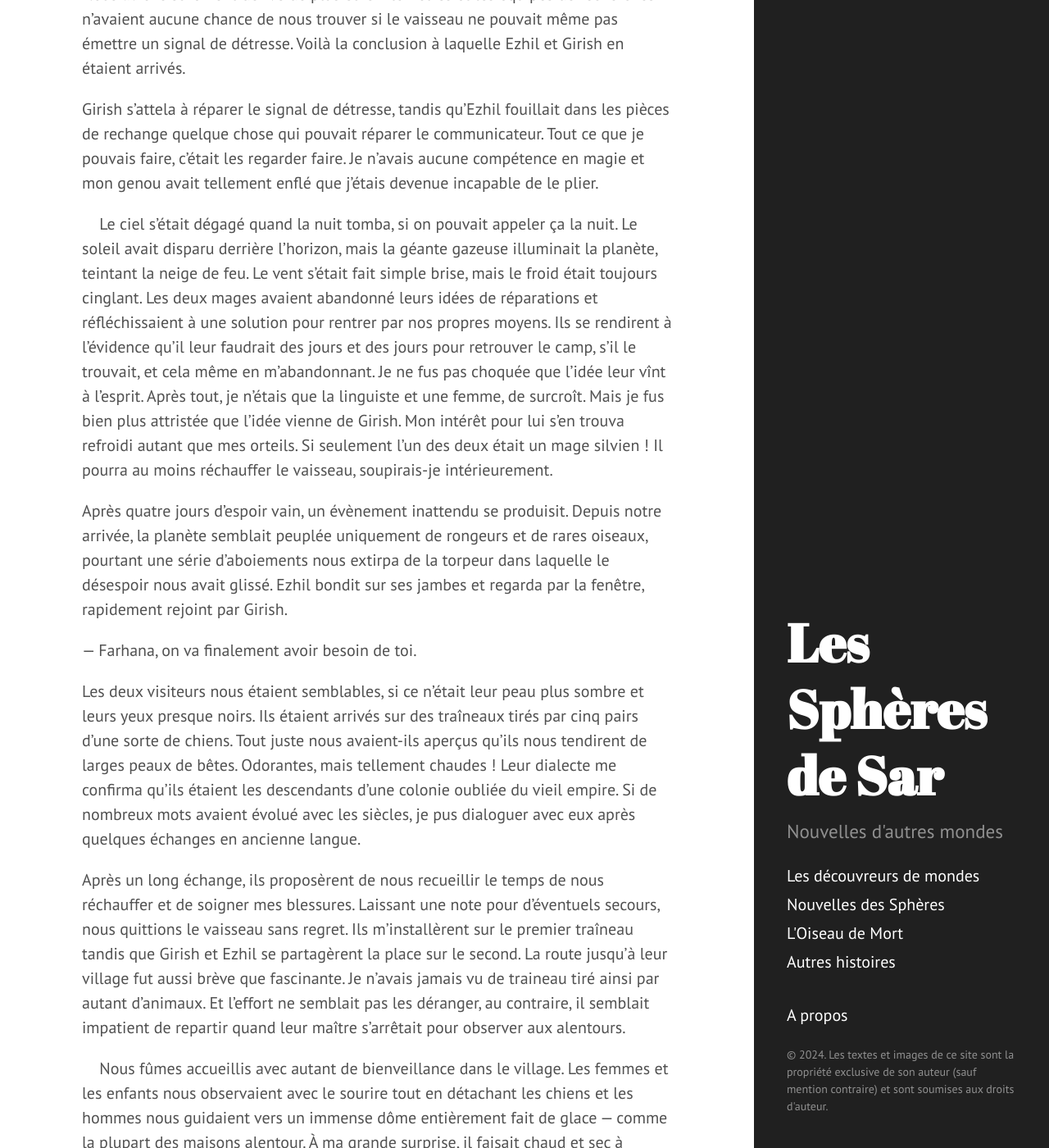
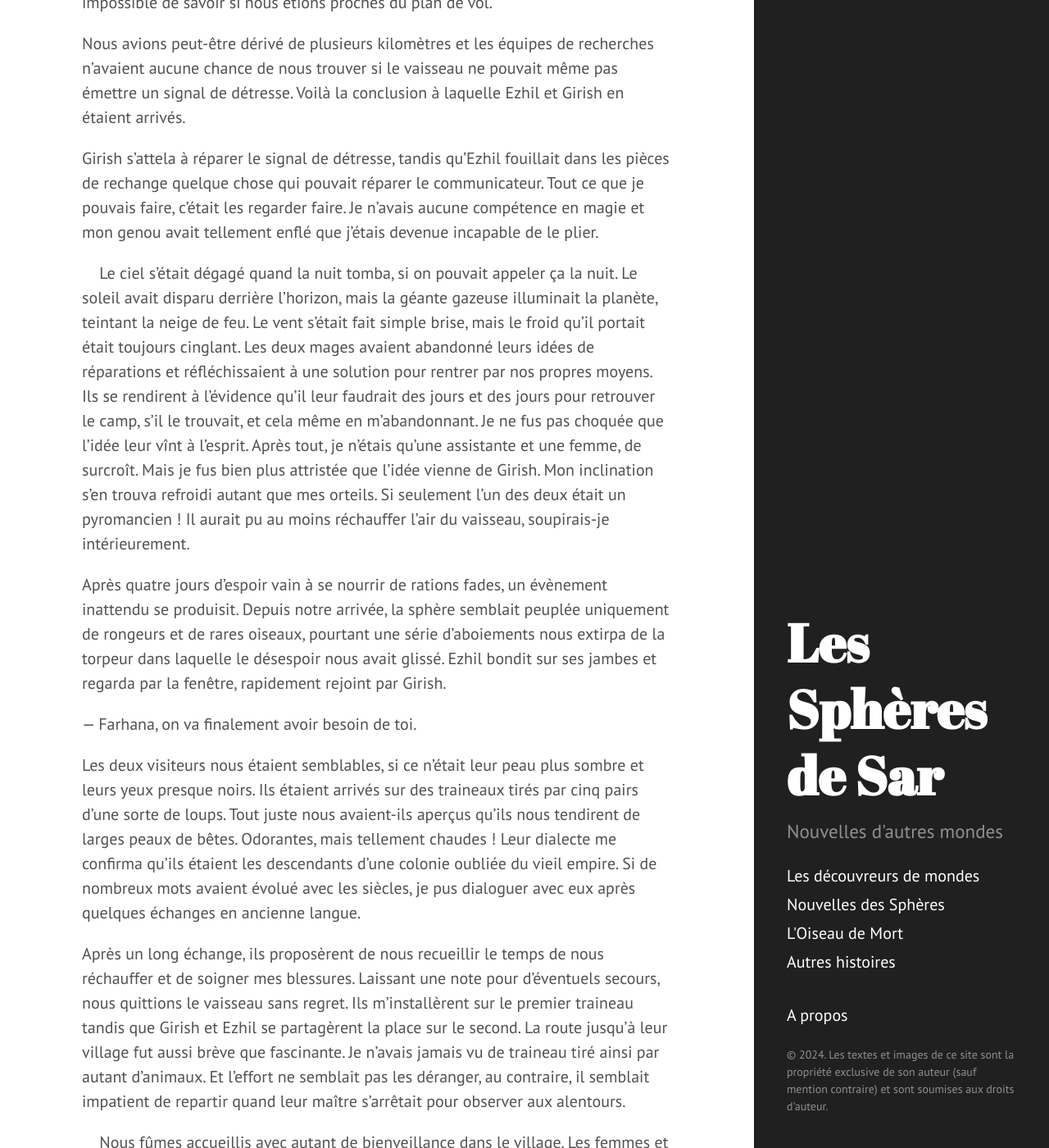
Before and after one commit to spheresdesar/shortstories, a Jekyll site: the page built from _posts/2017-05-02-perdu-dans-un-mirage.md, in a window 1280 px wide and 1400 px high, scrolled down 3932 px. Shown: the whole window at 82% size. Built offline with Jekyll 4.4.1, drawn with Linux system fonts in a browser that asks for light colours; some of the changed text lies outside the part shown.

Commit message:
Corrections Perdu dans un mirage

```diff
--- a/_posts/2017-05-02-perdu-dans-un-mirage.md
+++ b/_posts/2017-05-02-perdu-dans-un-mirage.md
@@ -55,62 +54,62 @@
 
 — Oui, monsieur.
 
-On entendait déjà les craquements du tonnerre et quelques flocons passèrent devant mon hublot. Girish manoeuvra pour se placer dans le couloir de retour. Je profitais de ce court répit pour aller boire un peu d’eau à l’arrière du vaisseau. À peine m’étais-je redressée qu’une violente embardée me fit perdre l’équilibre. Une douleur aiguë me transperça le crâne et je sombrais dans l’inconscience.
+On entendait déjà les craquements du tonnerre et quelques flocons passèrent devant mon hublot. Girish manœuvra pour se placer dans le couloir de retour. Je profitais de ce court répit pour aller boire un peu d’eau à l’arrière du vaisseau. À peine m’étais-je redressée qu’une violente embardée me fit perdre l’équilibre. Une douleur aiguë me transperça le crâne et je sombrais dans l’inconscience.
 
 
 Je m’éveillais au son de la colère d’Ezhil.
 
 — Comment ça, tout a grillé ? C’est quoi ces conneries ?
 
-— Tout ! Vraiment tout ! Je ne savais même pas que c’était possible ! Ce machin est une coquille vide ! hurla Girish pour se faire entendre malgré le vent hurlant dans le vaisseau.
+— Tout ! Vraiment tout ! Je ne savais même pas que c’était possible ! Ce machin est une coquille vide ! hurla Girish pour se faire entendre malgré le vent hurlant autour du vaisseau.
 
-Je soulevais la tête pour voir d’où il pouvait provenir. La douleur me donna le vertige. Un marteau semblait me frapper le crâne tandis que mon genou droit semblait écrasé par un énorme poids. Je respirais profondément, à plusieurs reprises, les yeux clos, avant de chercher à nouveau à me redresser quand les nausées furent plus supportables. Le vaisseau était étrangement tordu. Des impacts constellaient le pare-brise et le hublot d’observation avait presque entièrement disparu.
+Je soulevais la tête pour voir d’où il pouvait provenir. La douleur me donna le vertige. Un marteau semblait me frapper le crâne sans répit tandis que mon genou droit était écrasé par un énorme poids. Je respirais profondément, à plusieurs reprises, les yeux clos, avant de chercher à nouveau à me redresser quand les nausées furent plus supportables. Le vaisseau était étrangement tordu. Des impacts constellaient le pare-brise et le hublot d’observation avait presque entièrement disparu.
 
 — Ah, au moins Farhana se réveille. Tu m’entends ? demanda Ezhil.
 
-J’hochais de la tête, m’arrachant une grimace de douleur.
+Je hochais de la tête, m’arrachant une grimace de douleur.
 
 — Oui… gémis-je. Comment…
 
 Un sifflement aigu réagit au son de ma voix et m’empêcha de continuer.
 
-— On s’est crashé, répondit malgré tout Ezhil. Girish dit que tout le réseau de l’appareil à griller quand un simple éclair nous a touché.
+— On s’est crashé, répondit malgré tout Ezhil. Girish dit que tout le réseau de l’appareil à griller quand un simple éclair nous a touchés.
 
 — C’était un putain d’orage magique, ouais ! Si j’avais réagi moins vite, j’aurais grillé avec le reste du circuit et vous ne seriez pas là pour en parler !
 
 Le pilote donna un violent coup dans son fauteuil qui tourbillonna sur son axe en couinant.
 
-— On se calme, gamin ! C’est pas comme ça qu’on va avancer. Rassemble les données de Farhana et ouvre-moi cette porte. On va essayer de savoir où on se trouve. Avec un peu de chance, on ne s’est pas trop éloigné et les autres équipes pourront nous retrouver quand ils remarqueront notre absence. Fille, tu peux te lever ?
+— On se calme, gamin ! Ce n’est pas comme ça qu’on va avancer. Rassemble les données de Farhana et ouvre-moi cette porte. On va essayer de savoir où on se trouve. Avec un peu de chance, on ne s’est pas trop éloigné et les autres équipes pourront nous retrouver quand ils remarqueront notre absence. Fille, tu peux te lever ?
 
 — Je… je ne sais pas.
 
-— On va essayer ensemble. Tu sauras sans doute mieux que nous à quoi ressemblait le terrain quand on était encore sur la bonne route.
+— On va essayer ensemble. Tu sauras sans doute mieux que nous à quoi ressemblait le terrain si on est encore sur la bonne route.
 
-Je n’eus pas le temps de m’étonner devant la sollicitude inhabituelle d’Ezhil qu’un froid glacial nous frappât de plein fouet. Girish avait ouvert la porte.
+Je n’eus pas le temps de m’étonner devant la sollicitude inhabituelle d’Ezhil qu’un froid glacial nous frappa de plein fouet. Girish avait ouvert la porte.
 
 — S’il n’était de glace, je savourerais ce vent, lança le pilote tout en retenant la capuche fourrée de son manteau.
 
-&nbsp;&nbsp;&nbsp;&nbsp;Nous étions au pied d’une large colline recouverte d’arbres épineux et parsemée de roches affleurantes. Devant nous, d’une vaste plaine neigeuse s’élevait une brume épaisse. Rien. Cela ne me disait rien. Même en regardant mes notes, il était impossible de savoir si nous étions proche du plan de vol.
+&nbsp;&nbsp;&nbsp;&nbsp;Nous étions au pied d’une large colline recouverte d’arbres épineux et parsemée de roches affleurantes. Devant nous, une brume épaisse s’élevait d'une vaste plaine neigeuse. Rien n'éveilla mes souvenirs. Même en regardant mes notes, il était impossible de savoir si nous étions proches du plan de vol.
 
-Nous avions sûrement dérivé de plusieurs kilomètres et les équipes de recherches n’avaient aucune chance de nous trouver si le vaisseau ne pouvait même pas émettre un signal de détresse. Voilà la conclusion à laquelle Ezhil et Girish en étaient arrivés.
+Nous avions peut-être dérivé de plusieurs kilomètres et les équipes de recherches n’avaient aucune chance de nous trouver si le vaisseau ne pouvait même pas émettre un signal de détresse. Voilà la conclusion à laquelle Ezhil et Girish en étaient arrivés.
 
 Girish s'attela à réparer le signal de détresse, tandis qu’Ezhil fouillait dans les pièces de rechange quelque chose qui pouvait réparer le communicateur. Tout ce que je pouvais faire, c’était les regarder faire. Je n’avais aucune compétence en magie et mon genou avait tellement enflé que j’étais devenue incapable de le plier.
 
 
-&nbsp;&nbsp;&nbsp;&nbsp;Le ciel s’était dégagé quand la nuit tomba, si on pouvait appeler ça la nuit. Le soleil avait disparu derrière l’horizon, mais la géante gazeuse illuminait la planète, teintant la neige de feu. Le vent s’était fait simple brise, mais le froid était toujours cinglant. Les deux mages avaient abandonné leurs idées de réparations et réfléchissaient à une solution pour rentrer par nos propres moyens. Ils se rendirent à l’évidence qu’il leur faudrait des jours et des jours pour retrouver le camp, s’il le trouvait, et cela même en m’abandonnant. Je ne fus pas choquée que l’idée leur vînt à l’esprit. Après tout, je n’étais que la linguiste et une femme, de surcroît. Mais je fus bien plus attristée que l’idée vienne de Girish. Mon intérêt pour lui s’en trouva refroidi autant que mes orteils. Si seulement l’un des deux était un mage silvien ! Il pourra au moins réchauffer le vaisseau, soupirais-je intérieurement.
+&nbsp;&nbsp;&nbsp;&nbsp;Le ciel s’était dégagé quand la nuit tomba, si on pouvait appeler ça la nuit. Le soleil avait disparu derrière l’horizon, mais la géante gazeuse illuminait la planète, teintant la neige de feu. Le vent s’était fait simple brise, mais le froid qu'il portait était toujours cinglant. Les deux mages avaient abandonné leurs idées de réparations et réfléchissaient à une solution pour rentrer par nos propres moyens. Ils se rendirent à l’évidence qu’il leur faudrait des jours et des jours pour retrouver le camp, s’il le trouvait, et cela même en m’abandonnant. Je ne fus pas choquée que l’idée leur vînt à l’esprit. Après tout, je n’étais qu'une assistante et une femme, de surcroît. Mais je fus bien plus attristée que l’idée vienne de Girish. Mon inclination s’en trouva refroidi autant que mes orteils. Si seulement l’un des deux était un pyromancien ! Il aurait pu au moins réchauffer l'air du vaisseau, soupirais-je intérieurement.
 
 
-Après quatre jours d’espoir vain, un évènement inattendu se produisit. Depuis notre arrivée, la planète semblait peuplée uniquement de rongeurs et de rares oiseaux, pourtant une série d’aboiements nous extirpa de la torpeur dans laquelle le désespoir nous avait glissé. Ezhil bondit sur ses jambes et regarda par la fenêtre, rapidement rejoint par Girish.
+Après quatre jours d’espoir vain à se nourrir de rations fades, un évènement inattendu se produisit. Depuis notre arrivée, la sphère semblait peuplée uniquement de rongeurs et de rares oiseaux, pourtant une série d’aboiements nous extirpa de la torpeur dans laquelle le désespoir nous avait glissé. Ezhil bondit sur ses jambes et regarda par la fenêtre, rapidement rejoint par Girish.
 
 — Farhana, on va finalement avoir besoin de toi.
 
 
-Les deux visiteurs nous étaient semblables, si ce n’était leur peau plus sombre et leurs yeux presque noirs. Ils étaient arrivés sur des traîneaux tirés par cinq pairs d’une sorte de chiens. Tout juste nous avaient-ils aperçus qu’ils nous tendirent de larges peaux de bêtes. Odorantes, mais tellement chaudes ! Leur dialecte me confirma qu’ils étaient les descendants d’une colonie oubliée du vieil empire. Si de nombreux mots avaient évolué avec les siècles, je pus dialoguer avec eux après quelques échanges en ancienne langue.
+Les deux visiteurs nous étaient semblables, si ce n’était leur peau plus sombre et leurs yeux presque noirs. Ils étaient arrivés sur des traineaux tirés par cinq pairs d’une sorte de loups. Tout juste nous avaient-ils aperçus qu’ils nous tendirent de larges peaux de bêtes. Odorantes, mais tellement chaudes ! Leur dialecte me confirma qu’ils étaient les descendants d’une colonie oubliée du vieil empire. Si de nombreux mots avaient évolué avec les siècles, je pus dialoguer avec eux après quelques échanges en ancienne langue.
 
-Après un long échange, ils proposèrent de nous recueillir le temps de nous réchauffer et de soigner mes blessures. Laissant une note pour d’éventuels secours, nous quittions le vaisseau sans regret. Ils m’installèrent sur le premier traîneau tandis que Girish et Ezhil se partagèrent la place sur le second. La route jusqu’à leur village fut aussi brève que fascinante. Je n’avais jamais vu de traineau tiré ainsi par autant d’animaux. Et l’effort ne semblait pas les déranger, au contraire, il semblait impatient de repartir quand leur maître s’arrêtait pour observer aux alentours.
+Après un long échange, ils proposèrent de nous recueillir le temps de nous réchauffer et de soigner mes blessures. Laissant une note pour d’éventuels secours, nous quittions le vaisseau sans regret. Ils m’installèrent sur le premier traineau tandis que Girish et Ezhil se partagèrent la place sur le second. La route jusqu’à leur village fut aussi brève que fascinante. Je n’avais jamais vu de traineau tiré ainsi par autant d’animaux. Et l’effort ne semblait pas les déranger, au contraire, il semblait impatient de repartir quand leur maître s’arrêtait pour observer aux alentours.
 
 
-&nbsp;&nbsp;&nbsp;&nbsp;Nous fûmes accueillis avec autant de bienveillance dans le village. Les femmes et les enfants nous observaient avec le sourire tout en détachant les chiens et les hommes nous guidaient vers un immense dôme entièrement fait de glace — comme la plupart des maisons alentour. À ma grande surprise, il faisait chaud et sec à l’intérieur. On nous apporta à boire et à manger. Une femme s’avança vers moi avec un petit paravent de bois qu’elle posa de manière à m’isoler du reste de l’assemblée.
+&nbsp;&nbsp;&nbsp;&nbsp;Nous fûmes accueillis avec autant de bienveillance dans le village. Les femmes et les enfants nous observèrent avec un sourire tout en détachant les loups puis les hommes nous guidèrent vers un immense dôme entièrement fait de glace — comme la plupart des maisons alentour. À ma grande surprise, il faisait chaud et sec à l’intérieur. On nous apporta à boire et à manger. Une femme s’avança vers moi avec un petit paravent de bois qu’elle posa de manière à m’isoler du reste de l’assemblée.
 
 — Je être guérisseuse de tribu, fit-elle d’une voix douce et rassurante. Je soigner vous puis vous reposer.
 
@@ -135,25 +134,25 @@
 
 — Farhana, demain, tu leur demanderas de nous en fournir deux pour que nous puissions contacter le camp et activer la balise de détresse.
 
-— Mais, non, le contredit Girish. C’est à leur montagne qu’il faut leur demander de nous emmener. On se fournira nous même en pierres et comme ça on saura où en trouver d’autres. On aura une sacrée récompense pour une telle découverte !
+— Mais, non, le contredit Girish. C’est à leur montagne qu’il faut leur demander de nous emmener. On se fournira nous-même en pierres et comme ça on saura où en trouver d’autres. On aura une sacrée récompense pour une telle découverte !
 
 — Ne sois pas idiot. Si cette montagne est sacrée, aucune chance qu’il nous indique le chemin. Ils ne sont tout de même pas aussi naïfs.
 
-— Pourquoi ça intéresserait l’Empire ? demandais-je naïvement. On en trouve partout des catalyseurs
+— Pourquoi ça intéresserait l’Empire ? demandais-je naïvement. On en trouve partout des catalyseurs.
 
-— Tu n’es pas mage, tu ne le sais donc visiblement pas. Les catalyseurs sont en fait assez rares. Les ressources de notre sphère patrie sont épuisées depuis le Premier Empire, on est obligé de démonter d’anciens objets pour en faire de nouveau. Et on ne trouve pas des roches avec ces propriétés sous la première mousse venue.
+— Tu n’es pas mage, tu ne le sais donc visiblement pas. Les catalyseurs sont en fait assez rares. Les ressources de notre sphère patrie sont épuisées depuis le Premier Empire, on est obligé de démonter d’anciens objets pour en faire de nouveau. On ne trouve pas des roches avec ces propriétés sous la première mousse venue.
 
 J’écoutais la suite de l’exposé d’Ezhil avec attention. Un sentiment mitigé me traversa. Ce que je comprenais, c’était que les jours de cette montagne sacrée seraient comptés à partir du moment où nous retournerions au camp avec cette information. Je pensais à ces villageois avec tristesse, l’Empire allait les déposséder en échange de la civilisation.
 
 — On s’en est sorti sans jusque-là, non ? osais-je.
 
-Les deux mages me regardèrent attentivement. Girish paru particulièrement offusqué par ma proposition, tandis que notre chef garda un son air impassible.
+Les deux mages me regardèrent attentivement. Girish parut choqué par ma proposition tandis que notre chef garda un air impassible.
 
-— Tu voudrais cacher cette information à l’Empire ? Je ne sais même pas comment tu oses prononcer ces mots à voix haute.
+— Tu voudrais cacher cette information à l’Empire ? Je ne sais même pas comment tu oses prononcer ces mots à voix haute, s'offusqua Girish.
 
 — Tu as raison, commença Ezhil.
 
-— Évidemment ! le coupa Girish.
+— Évidemment que j'ai raison ! le coupa Girish.
 
 Ezhil l’ignora et continua.
 
```
Also changed, not shown: other parts of _posts/2017-05-02-perdu-dans-un-mirage.md (+10 -11 lines).
